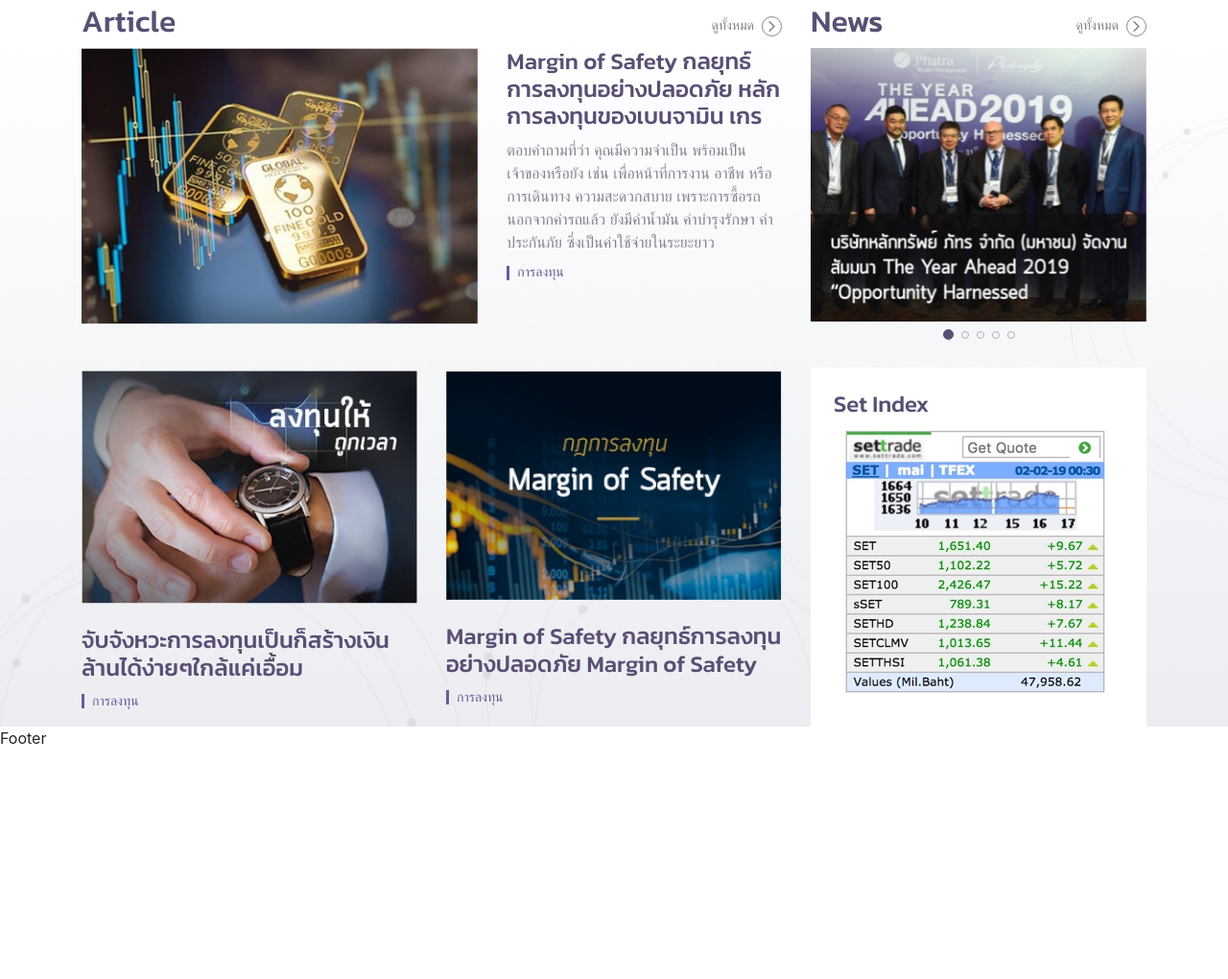
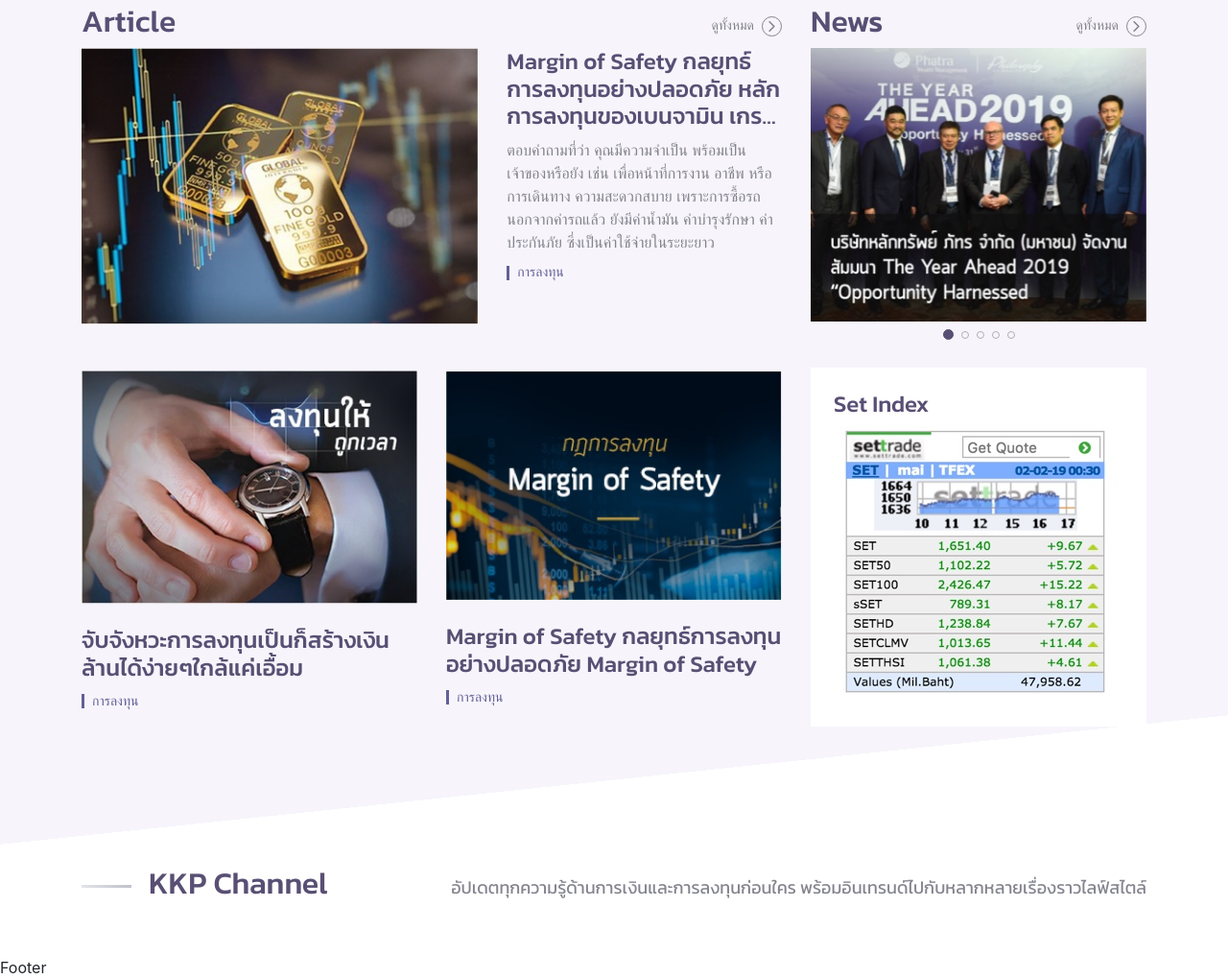
Before and after one commit to NukerPakorn/front-end-template, a plain HTML site: page index.html in a window 1280 px wide. Shown: the part 667-1687 px from the top of the page at 96% size. Before the commit the page ends 1448 px from the top, so only its background shows below. Drawn offline with Linux system fonts and the light colour scheme.

Commit message:
render home page

```diff
--- a/index.html
+++ b/index.html
@@ -31,7 +31,7 @@
 </head>
 
 <body class="d-flex flex-column">
-  <div class="main-menu fixed-top py-4">
+  <div class="main-menu fixed-top py-2 py-lg-4">
     <div class="container">
       <div class="d-flex align-items-center">
         <div role="button" class="toggle-main-menu text-white mr-4">
@@ -97,7 +97,7 @@
     </div>
   </header>
   <!-- main content -->
-  <div class="main-content">
+  <div class="main-content bg-image">
     <!-- menu highlight -->
     <div class="container menu-highlight mb-5">
       <div id="mHighlightCarousel" class="owl-carousel">
@@ -127,7 +127,7 @@
       </div>
     </div>
 
-    <div class="container pt-3">
+    <div class="container pt-3 pb-5 mb-5">
       <div class="row">
         <div class="col-12 col-lg-8">
           <div class="d-flex align-items-center">
@@ -212,7 +212,19 @@
         </div>
       </div>
     </div>
+    <!-- KKP Channel -->
+    <div class="container pt-5">
+      <div class="heading-highlight d-flex flex-wrap align-items-center mb-5">
+        <h2 class="title mr-auto">KKP Channel</h2>
+        <div class="sub-heading text-muted d-inline-block">อัปเดตทุกความรู้ด้านการเงินและการลงทุนก่อนใคร พร้อมอินเทรนด์ไปกับหลากหลายเรื่องราวไลฟ์สไตล์</div>
+      </div>
+      <div>
+
+      </div>
+    </div>
   </div>
+
+  <!-- Footer -->
   <footer>
     Footer
   </footer>
--- a/scss/_layout.scss
+++ b/scss/_layout.scss
@@ -1,7 +1,10 @@
 .main-content {
   flex: 1 0 auto;
-  background-repeat: no-repeat;
-  background-position: top center;
-  background-size: cover;
-  background-image: url('/assets/images/bg.jpg');
+  &.bg-image {
+    // background-repeat: no-repeat;
+    // background-position: top center;
+    // background-size: cover;
+    // background-image: url('/assets/images/bg.jpg');
+    background: linear-gradient(174deg, #f7f5fb 80%, #fff 20%);
+  }
 }
--- /dev/null
+++ b/scss/components/_heading-highlight.scss
@@ -0,0 +1,17 @@
+.heading-highlight {
+  .title {
+    &:before {
+      content: '';
+      display: inline-block;
+      background-image: linear-gradient(to right, #e9eaef -18%, #b9b9c3 122%);
+      width: 52px;
+      height: 3px;
+      margin-right: 18px;
+      vertical-align: middle;
+    }
+  }
+  .sub-heading {
+    font-family: $highlight-font-family;
+    font-size: 18px;
+  }
+}
--- a/scss/components/_hero-banner.scss
+++ b/scss/components/_hero-banner.scss
@@ -14,18 +14,21 @@
     text-align: center;
     padding: 0 1rem;
     &-inner {
-      // width: 40px;
-      // height: 40px;
       border: 1px solid rgba($white, 0.5);
       border-radius: 100%;
       color: rgba($white, 0.5);
-      font-size: 2.5rem;
-      width: 65px;
-      height: 65px;
+      font-size: 1.5rem;
+      width: 40px;
+      height: 40px;
       &:hover {
         border-color: $white;
         color: $black;
         background-color: $white;
+      }
+      @include breakpoint('xl') {
+        font-size: 2.5rem;
+        width: 65px;
+        height: 65px;
       }
     }
 
--- a/scss/main.scss
+++ b/scss/main.scss
@@ -11,4 +11,5 @@
 @import 'components/hero-banner';
 @import 'components/main-menu';
 @import 'components/menu-highlight';
+@import 'components/heading-highlight';
 @import 'components/owl-carousel';
```
Also changed, not shown: css/home.min.css, css/main.min.css, 2 other files.
